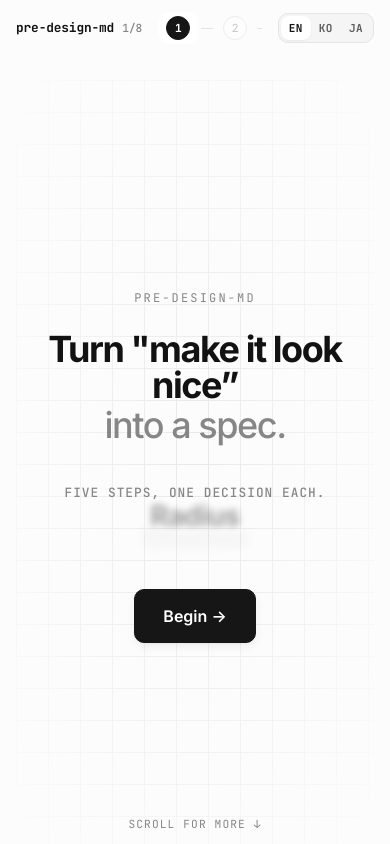
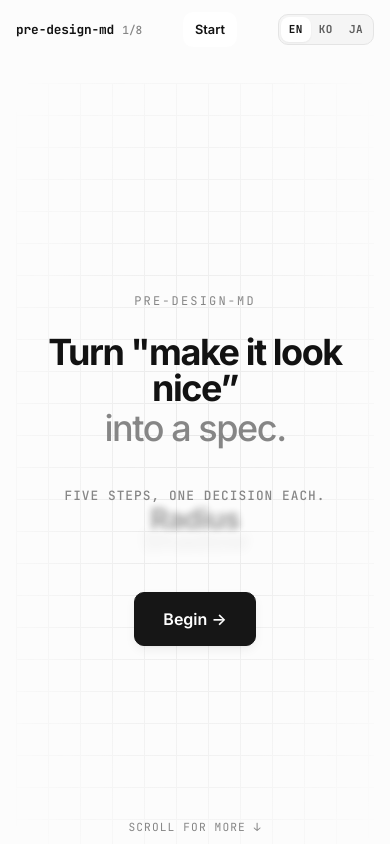
Before and after one commit to Sangun-Kang/pre-design-md, a React (Vite) app: page / in a window 390 px wide. Shown: the top 844 px of the page. Built offline with nearby package versions, Linux system fonts and the light colour scheme; a web font is replaced by a local one.

Commit message:
작은 ui 스타일 수정

```diff
--- a/src/App.tsx
+++ b/src/App.tsx
@@ -52,12 +52,16 @@ export function App() {
         vars['--app-accent-hover'] = 'oklch(45% 0 0)';
         vars['--app-accent-press'] = 'oklch(25% 0 0)';
         vars['--app-accent-soft'] = 'oklch(20% 0 0)';
+        vars['--app-step-accent-text'] = 'oklch(100% 0 0)';
+        vars['--app-step-accent-soft-text'] = 'oklch(100% 0 0)';
         vars['--app-focus'] = 'oklch(60% 0 0)';
       } else {
         vars['--app-accent'] = `oklch(74% ${accentChroma} ${accentHue})`;
         vars['--app-accent-hover'] = `oklch(80% ${accentChroma} ${accentHue})`;
         vars['--app-accent-press'] = `oklch(68% ${accentChroma} ${accentHue})`;
         vars['--app-accent-soft'] = `oklch(30% ${accentChroma * 0.7} ${accentHue})`;
+        vars['--app-step-accent-text'] = 'oklch(14% 0 0)';
+        vars['--app-step-accent-soft-text'] = 'oklch(100% 0 0)';
         vars['--app-focus'] = `oklch(80% ${accentChroma} ${accentHue})`;
       }
     }
--- a/src/components/StepNav.module.css
+++ b/src/components/StepNav.module.css
@@ -47,6 +47,10 @@
   .progressBar {
     transition: none;
   }
+
+  .currentItem .stepBtn {
+    animation: none;
+  }
 }
 
 .list {
@@ -95,13 +99,13 @@
 
 .current .idx {
   background: var(--app-accent);
-  color: var(--app-accent-text);
+  color: var(--app-step-accent-text, var(--app-accent-text));
   border-color: var(--app-accent);
 }
 
 .complete .idx {
   background: var(--app-accent-soft);
-  color: var(--app-text);
+  color: var(--app-step-accent-soft-text, var(--app-text));
   border-color: var(--app-accent-soft);
 }
 
@@ -175,11 +179,46 @@
   .brand {
     font-size: 0.8rem;
   }
+  .list {
+    flex: 1 1 auto;
+    justify-content: center;
+    min-width: 0;
+    overflow: visible;
+  }
+  .item {
+    display: none;
+  }
+  .currentItem {
+    display: flex;
+    min-width: 0;
+  }
+  .currentItem .separator {
+    display: none;
+  }
   .stepBtn {
-    padding: var(--app-space-2xs) var(--app-space-xs);
+    padding: var(--app-space-xs) var(--app-space-sm);
     font-size: 0.8rem;
+    min-width: 0;
+    max-width: min(38vw, 12rem);
+    animation: currentStepIn 0.24s cubic-bezier(0.16, 1, 0.3, 1) both;
+  }
+  .currentItem .idx {
+    display: none;
   }
   .label {
-    display: none;
+    display: block;
+    overflow: hidden;
+    text-overflow: ellipsis;
   }
 }
+
+@keyframes currentStepIn {
+  from {
+    opacity: 0;
+    transform: translateY(4px);
+  }
+  to {
+    opacity: 1;
+    transform: translateY(0);
+  }
+}
--- a/src/components/StepNav.tsx
+++ b/src/components/StepNav.tsx
@@ -42,7 +42,10 @@ export function StepNav() {
           const isCurrent = step === currentStep;
           const isComplete = completedGeneric.has(step);
           return (
-            <li key={step} className={styles.item}>
+            <li
+              key={step}
+              className={clsx(styles.item, isCurrent && styles.currentItem)}
+            >
               <button
                 type="button"
                 className={clsx(styles.stepBtn, {
```
